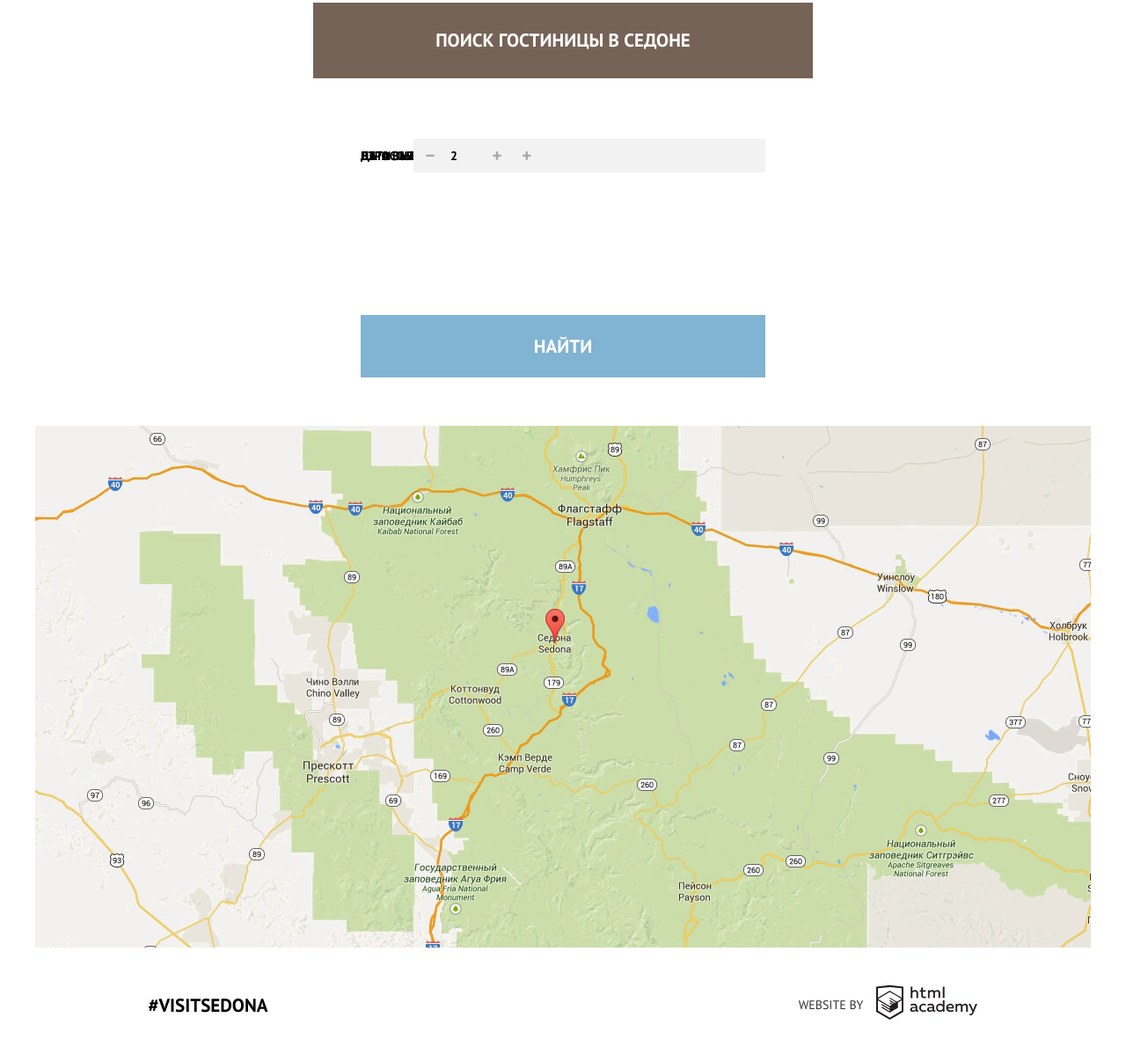
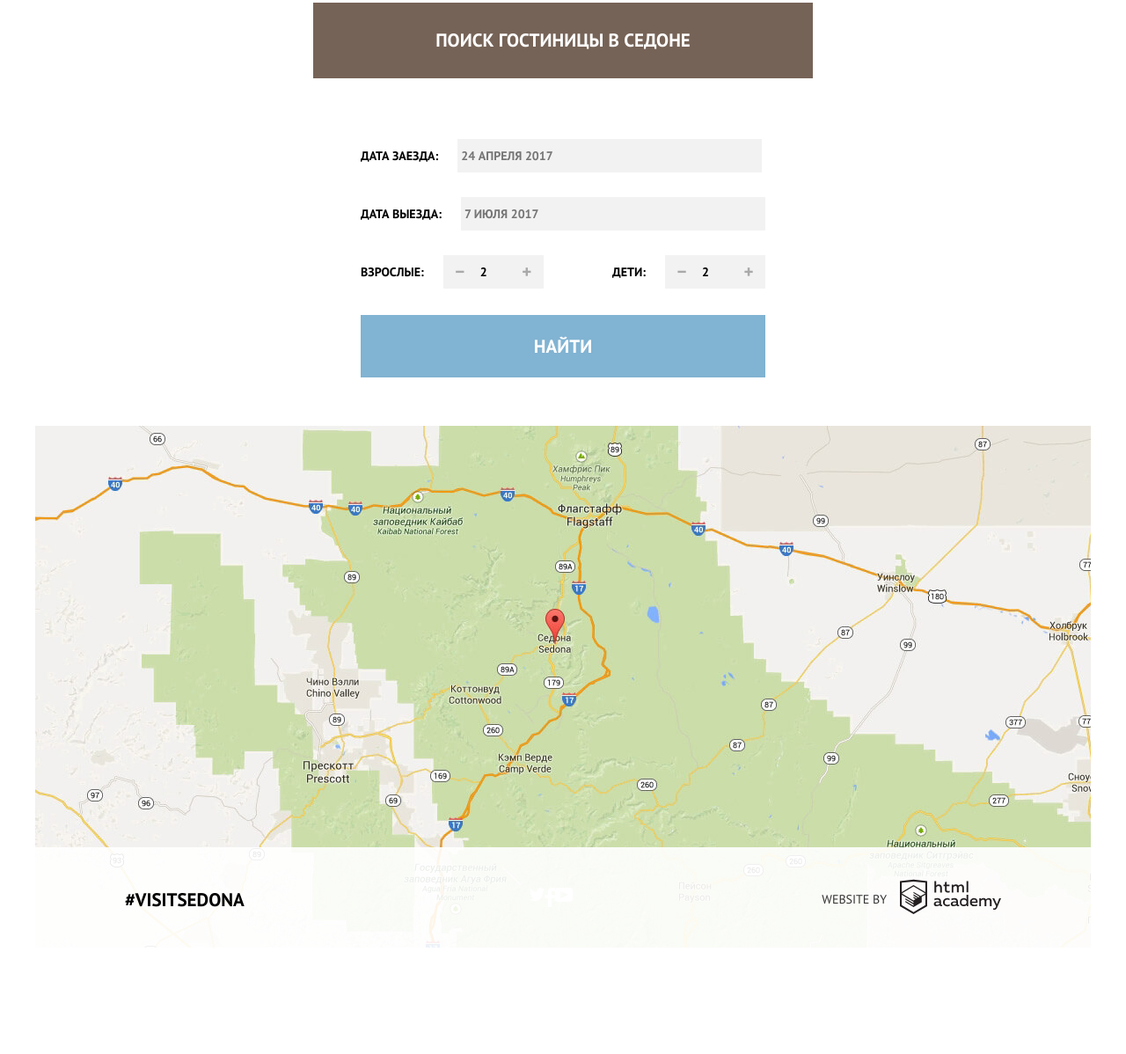
Before and after one commit to LegertLab/958057-sedona-24, a plain HTML site: page index.html in a window 1280 px wide. Shown: the part 1598-2796 px from the top of the page at 88% size. After the commit the page ends 2681 px from the top, so only its background shows below. Drawn offline with Linux system fonts and the light colour scheme.

Commit message:
Доделано позиционирование карты  на главной

```diff
--- a/css/style.css
+++ b/css/style.css
@@ -602,12 +602,19 @@ padding: 0px;
 }
 
 .main-footer {
-  width: 1200px;
+  width: 100%;
   min-height: 120px;
   display: flex;
   justify-content: space-around;
   align-items: center;
+  position: absolute;
+  background-color: rgba(255, 255, 255, 0.9);
+  bottom: 0;
 }
+.main-footer-wrapper {
+  position: relative;
+}
+
 .footer-social {
   display: flex;
   justify-content: center;
@@ -673,9 +680,6 @@ height: 38px;
 
 .booking-item {
   display: flex;
-  position: absolute;
-  width: 570px;
-  height: 395px;
 }
 
 .button-search {
--- a/index.html
+++ b/index.html
@@ -130,10 +130,11 @@
                 <button class="button-search" type="submit">Найти</button>
               </div>
             </form>
-            <img src="img/map.jpg" width="1200" height="593" alt="Карта седоны">
           </section>
         </section>
     </main>
+    <div class="main-footer-wrapper">
+        <img class="map" src="img/map.jpg" width="1200" height="593" alt="Карта седоны">
         <footer class="container main-footer">
           <p>
             <a class="footer-hashtag" href="#" aria-label="Седона в инстаграме">#visitsedona</a>
@@ -148,5 +149,7 @@
             <a class="button" href="https://htmlacademy.ru/intensive/htmlcss"><img src="img/logo-htmlacademy.svg" width="115" height="41" alt="HTML Academy"></a>
           </p>
       </footer>
+    </div>
+
   </body>
 </html>
```
Lines whose indentation alone changed are shown as unchanged.
